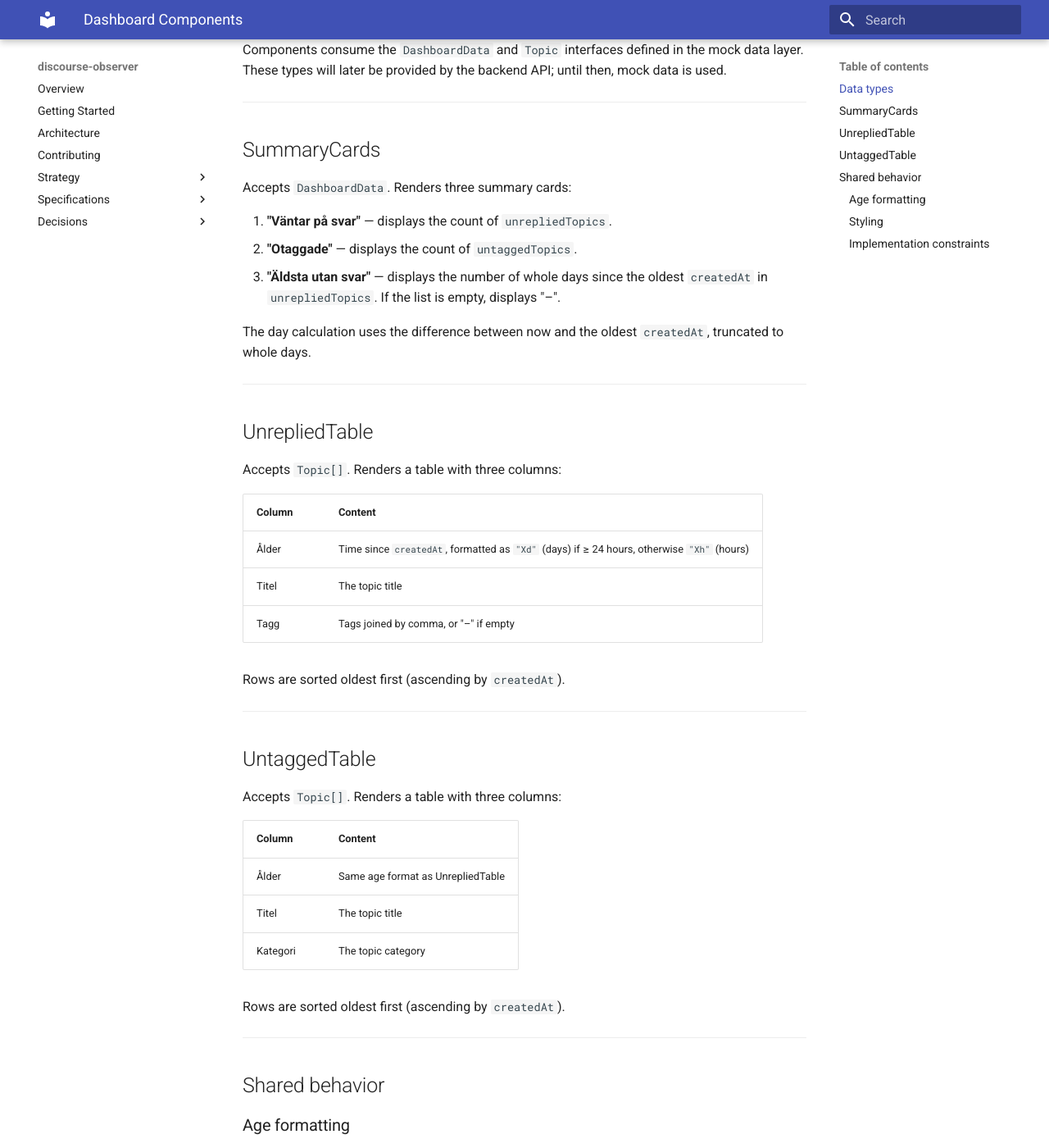
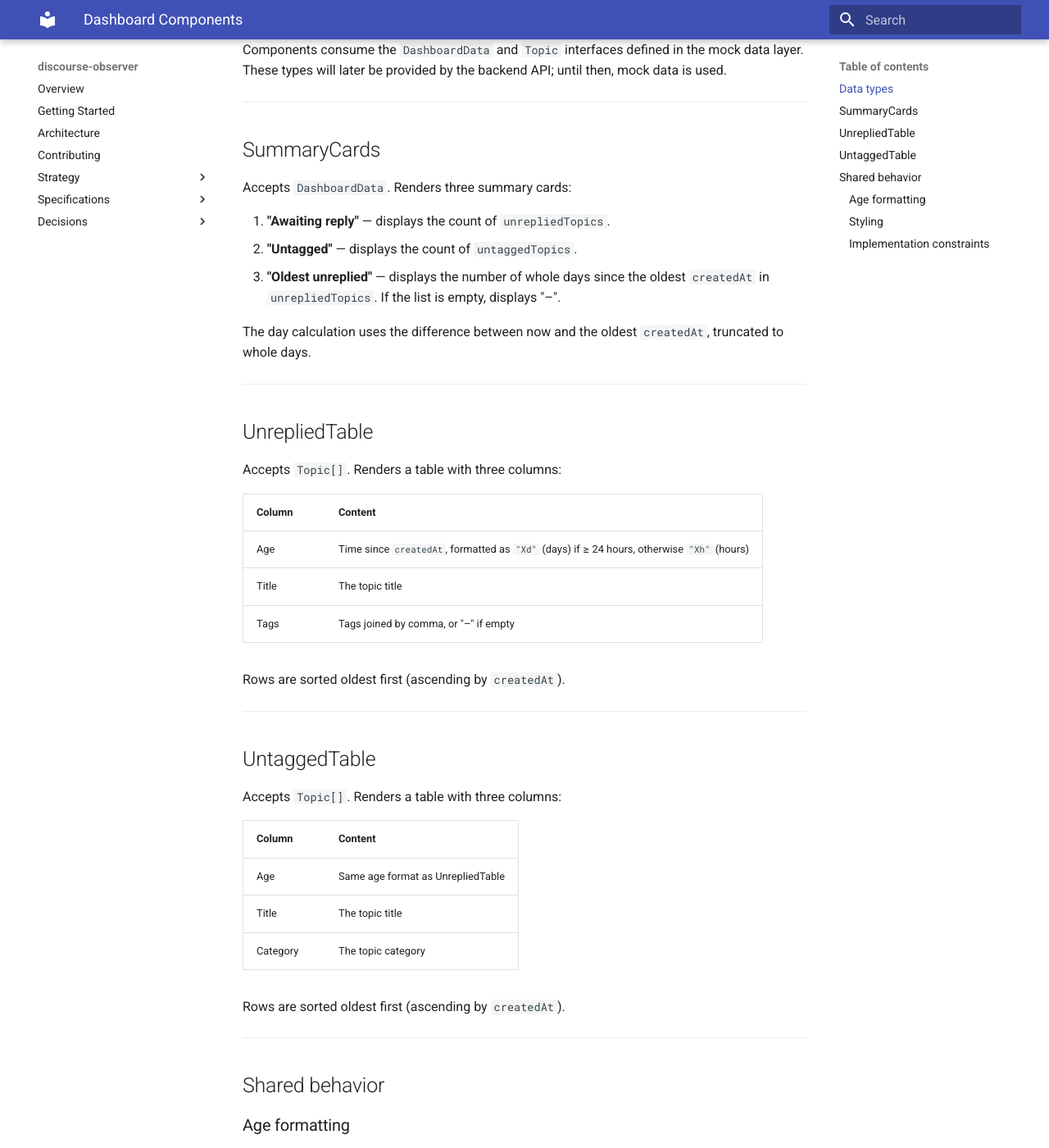
Before and after one commit to MorganDigitalAsyncTransparency/community, an MkDocs documentation site: the page built from discourse-observer/specs/dashboard/dashboard-components.md, in a window 1280 px wide and 1400 px high, scrolled down 393 px. Shown: the whole window at 82% size. Built offline with MkDocs 1.6.1 and Material for MkDocs 9.7.7, drawn with Linux system fonts in a browser that asks for light colours.

Commit message:
Replace hardcoded Swedish labels with English defaults
ADR 0001 requires a generic foundation with no forum-specific
hardcoding. Swedish UI labels and a hardcoded sv-SE locale violated
this — the default language should be English, with localization
handled through configuration in a fork.

- Replace all Swedish labels in App, SummaryCards, UnrepliedTable,
  UntaggedTable with English equivalents
- Replace toLocaleString("sv-SE") with toLocaleString(undefined)
  to use the browser's default locale
- Update dashboard-components.md to match the new labels

Co-Authored-By: Claude Opus 4.6 (1M context) <noreply@anthropic.com>

```diff
--- a/discourse-observer/frontend/src/components/SummaryCards.tsx
+++ b/discourse-observer/frontend/src/components/SummaryCards.tsx
@@ -26,15 +26,15 @@ export function SummaryCards({ data }: SummaryCardsProps) {
   return (
     <div className="summary-cards">
       <SummaryCard
-        label="Väntar på svar"
+        label="Awaiting reply"
         value={String(data.unrepliedTopics.length)}
       />
       <SummaryCard
-        label="Otaggade"
+        label="Untagged"
         value={String(data.untaggedTopics.length)}
       />
       <SummaryCard
-        label="Äldsta utan svar"
+        label="Oldest unreplied"
         value={oldestUnrepliedDays(data.unrepliedTopics)}
       />
     </div>
--- a/discourse-observer/frontend/src/components/UnrepliedTable.tsx
+++ b/discourse-observer/frontend/src/components/UnrepliedTable.tsx
@@ -15,9 +15,9 @@ export function UnrepliedTable({ topics }: UnrepliedTableProps) {
     <table className="unreplied-table">
       <thead>
         <tr>
-          <th className="unreplied-header-age">Ålder</th>
-          <th className="unreplied-header-title">Titel</th>
-          <th className="unreplied-header-tag">Tagg</th>
+          <th className="unreplied-header-age">Age</th>
+          <th className="unreplied-header-title">Title</th>
+          <th className="unreplied-header-tag">Tags</th>
         </tr>
       </thead>
       <tbody>
--- a/discourse-observer/frontend/src/components/UntaggedTable.tsx
+++ b/discourse-observer/frontend/src/components/UntaggedTable.tsx
@@ -15,9 +15,9 @@ export function UntaggedTable({ topics }: UntaggedTableProps) {
     <table className="untagged-table">
       <thead>
         <tr>
-          <th className="untagged-header-age">Ålder</th>
-          <th className="untagged-header-title">Titel</th>
-          <th className="untagged-header-category">Kategori</th>
+          <th className="untagged-header-age">Age</th>
+          <th className="untagged-header-title">Title</th>
+          <th className="untagged-header-category">Category</th>
         </tr>
       </thead>
       <tbody>
--- a/discourse-observer/specs/dashboard/dashboard-components.md
+++ b/discourse-observer/specs/dashboard/dashboard-components.md
@@ -16,9 +16,9 @@ Components consume the `DashboardData` and `Topic` interfaces defined in the moc
 
 Accepts `DashboardData`. Renders three summary cards:
 
-1. **"Väntar på svar"** — displays the count of `unrepliedTopics`.
-2. **"Otaggade"** — displays the count of `untaggedTopics`.
-3. **"Äldsta utan svar"** — displays the number of whole days since the oldest `createdAt` in `unrepliedTopics`. If the list is empty, displays "–".
+1. **"Awaiting reply"** — displays the count of `unrepliedTopics`.
+2. **"Untagged"** — displays the count of `untaggedTopics`.
+3. **"Oldest unreplied"** — displays the number of whole days since the oldest `createdAt` in `unrepliedTopics`. If the list is empty, displays "–".
 
 The day calculation uses the difference between now and the oldest `createdAt`, truncated to whole days.
 
@@ -30,9 +30,9 @@ Accepts `Topic[]`. Renders a table with three columns:
 
 | Column | Content |
 |--------|---------|
-| Ålder  | Time since `createdAt`, formatted as `"Xd"` (days) if ≥ 24 hours, otherwise `"Xh"` (hours) |
-| Titel  | The topic title |
-| Tagg   | Tags joined by comma, or "–" if empty |
+| Age    | Time since `createdAt`, formatted as `"Xd"` (days) if ≥ 24 hours, otherwise `"Xh"` (hours) |
+| Title  | The topic title |
+| Tags   | Tags joined by comma, or "–" if empty |
 
 Rows are sorted oldest first (ascending by `createdAt`).
 
@@ -44,9 +44,9 @@ Accepts `Topic[]`. Renders a table with three columns:
 
 | Column   | Content |
 |----------|---------|
-| Ålder    | Same age format as UnrepliedTable |
-| Titel    | The topic title |
-| Kategori | The topic category |
+| Age      | Same age format as UnrepliedTable |
+| Title    | The topic title |
+| Category | The topic category |
 
 Rows are sorted oldest first (ascending by `createdAt`).
 
```
Also changed, not shown: 1 other file.
